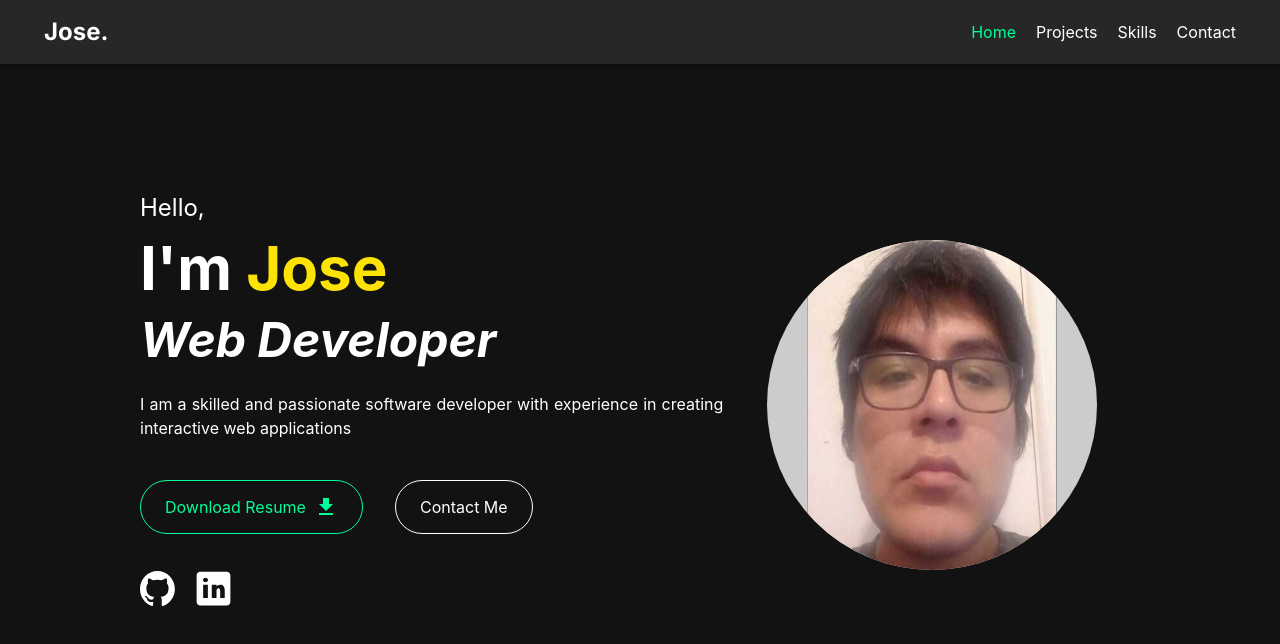
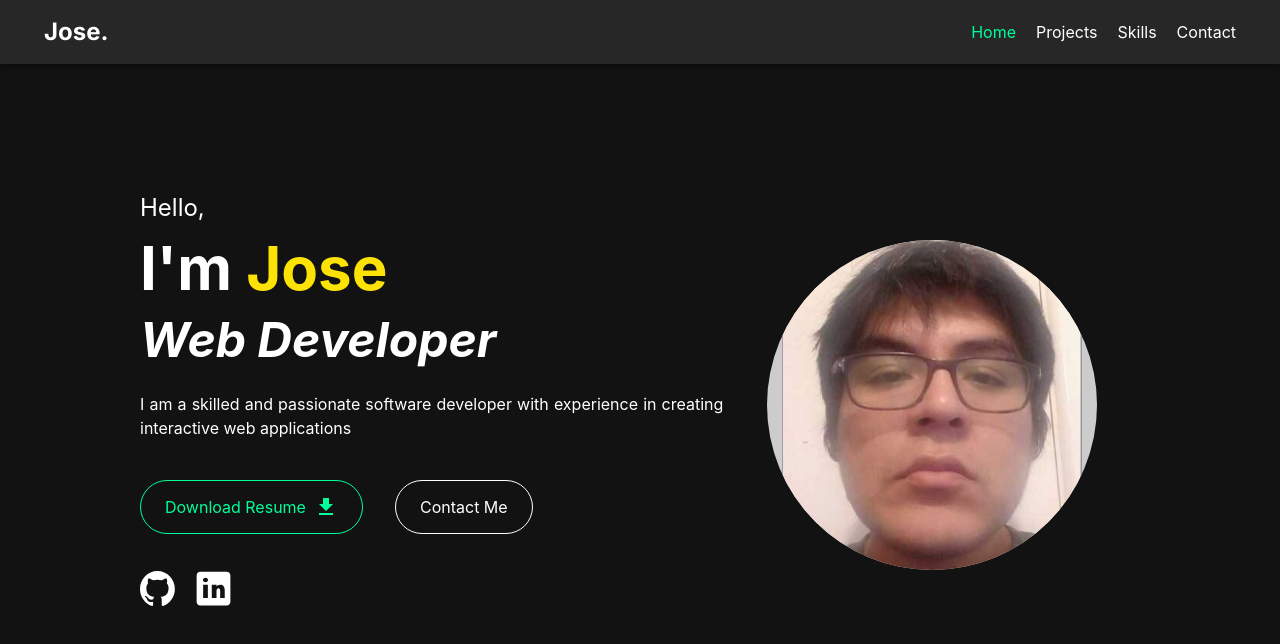
Before and after one commit to jose-guerrerog/portfolio, a Next.js app: page / in a window 1280 px wide. Shown: the top 644 px of the page. Built offline with nearby package versions, Linux system fonts and the light colour scheme.

Commit message:
fix photo

```diff
--- a/src/app/sections/About.tsx
+++ b/src/app/sections/About.tsx
@@ -171,7 +171,7 @@ const About = () => {
               src="/images/photo.png"
               priority
               quality={100}
-              width={250}
+              width={300}
               height={330}
               alt=""
               className="object-contain"
```
